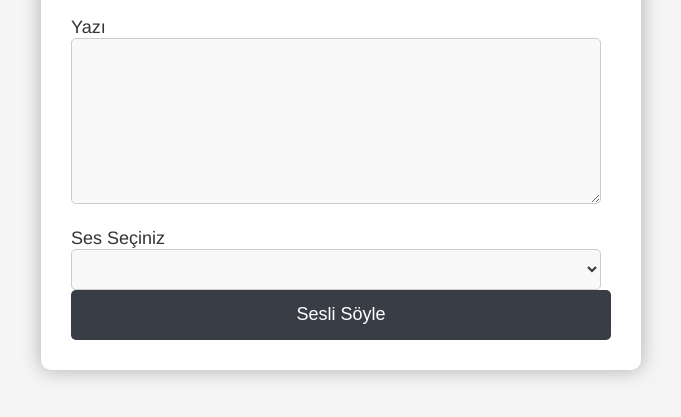
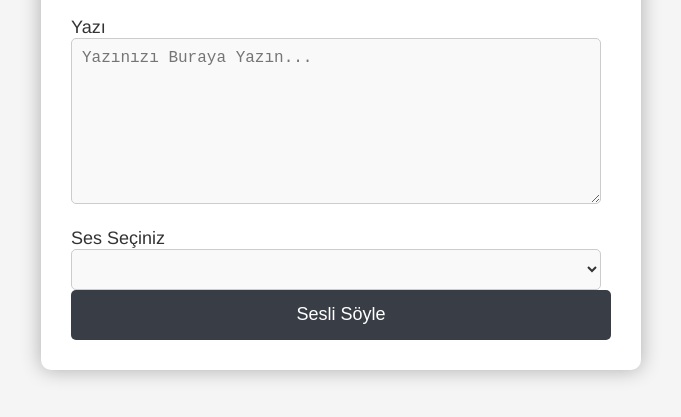
Before and after one commit to Berkayb0306/Yazi-Seslendirme, a plain HTML site: page index.html in a window 1280 px wide. Shown: the part 253-670 px from the top of the page, without its empty margins (299-980 px from the left). Drawn offline with Linux system fonts and the light colour scheme.

Commit message:
fixxed some problems

```diff
--- a/index.html
+++ b/index.html
@@ -15,11 +15,8 @@
             <form action="#">
                 <div class="input-row">
                     <div class="input-group">
-                        <label for="İnputText">Yazı</label>
-                        <textarea id="İnputText"
-                        rows="8"
-                        placeholder="Yazınızı Buraya Yazın...">
-                    </textarea>
+                        <label for="inputText">Yazı</label>
+                        <textarea id="inputText"rows="8"placeholder="Yazınızı Buraya Yazın..."></textarea>
                     </div>
                 </div>
 
```
